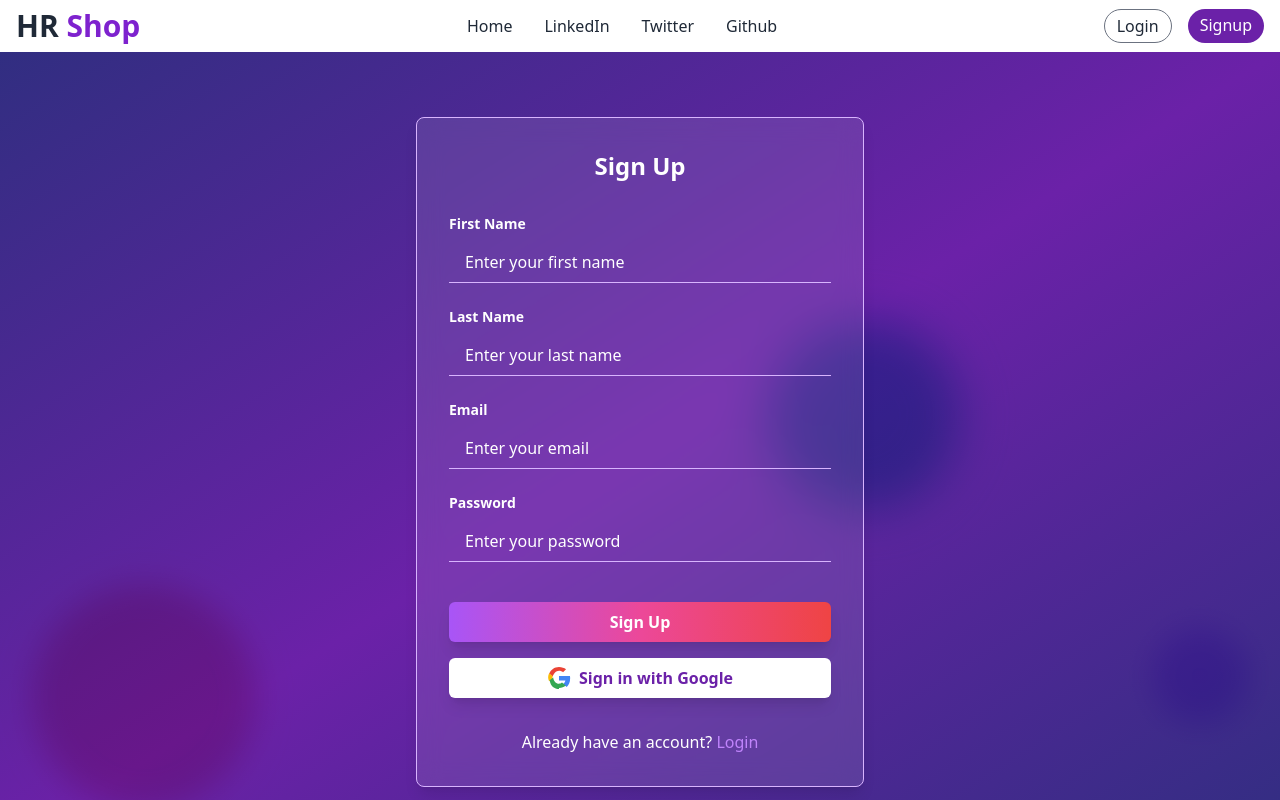
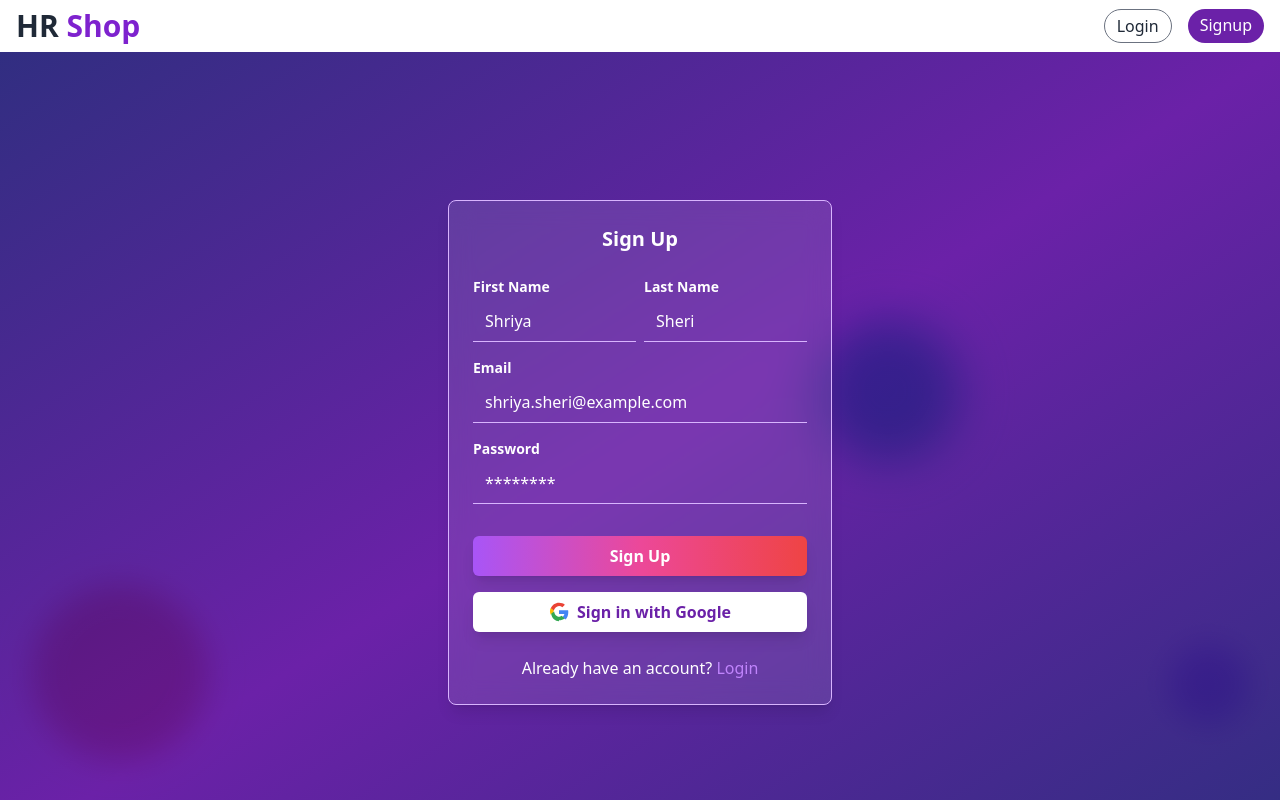
Before and after one commit to Ajay-33/HR-Client, a React (Create React App) app: page /signup in a window 1280 px wide. Shown: the top 800 px of the page. Built offline with nearby package versions, Linux system fonts and the light colour scheme.

Commit message:
Generated link from sentence using key words extracted from openAI

```diff
--- a/src/App.js
+++ b/src/App.js
@@ -15,7 +15,7 @@ import Main from "./pages/Main";
 
 function App() {
   return (
-    <div>
+    <div className="overflow-x-hidden">
       <Router>
         <Navbar />
         <Routes>
--- a/src/components/HeroSection.js
+++ b/src/components/HeroSection.js
@@ -24,7 +24,7 @@ const HeroSection = () => {
         Harness our AI search engine to meet your talent needs efficiently and at scale.
         </p>
         <div className="flex justify-center md:justify-start space-x-4">
-          <button className="bg-gradient-to-r from-cyan-500 to-blue-600 text-white py-3 px-8 rounded-full shadow-lg hover:from-cyan-400 hover:to-blue-500 transition duration-300 transform hover:scale-105">
+          <button className="bg-gradient-to-r from-purple-500 via-pink-500 to-red-500 hover:from-pink-500 hover:to-purple-500 transition-all duration-300 transform hover:scale-105 text-white py-3 px-8 rounded-full shadow-lg ">
             Start Free Trial
           </button>
           <button className="bg-transparent text-white border border-white py-3 px-8 rounded-full hover:bg-white hover:text-indigo-900 transition duration-300 transform hover:scale-105">
--- a/src/components/Login.js
+++ b/src/components/Login.js
@@ -4,6 +4,7 @@ import { useNavigate, Link } from "react-router-dom";
 function Login() {
   const [credentials, setCredentials] = useState({ email: "", password: "" });
   const navigate = useNavigate();
+
   useEffect(() => {
     const token = localStorage.getItem("token");
     if (token) {
@@ -11,13 +12,14 @@ function Login() {
     }
     // eslint-disable-next-line react-hooks/exhaustive-deps
   }, []);
+
   const onChange = (e) => {
     setCredentials({ ...credentials, [e.target.name]: e.target.value });
   };
+
   const handleSubmission = async (e) => {
     e.preventDefault();
     try {
-      console.log(process.env.REACT_APP_HOST);
       const response = await fetch(
         `${process.env.REACT_APP_HOST}/api/v1/auth/login`,
         {
@@ -46,24 +48,25 @@ function Login() {
       console.log(error);
     }
   };
+
   return (
     <div className="flex items-center justify-center min-h-screen bg-gradient-to-br from-indigo-900 via-purple-800 to-indigo-900 relative overflow-hidden">
       {/* Background Blurred Circles */}
       <div className="absolute inset-0 overflow-hidden">
-        <div className="absolute top-1/3 right-1/4 w-48 h-48 bg-teal-400 rounded-full opacity-60 mix-blend-multiply animate-pulse blur-xl"></div>
-        <div className="absolute bottom-32 right-8 w-24 h-24 bg-purple-500 rounded-full opacity-40 mix-blend-multiply animate-pulse blur-lg"></div>
-        <div className="absolute top-2/3 left-8 w-56 h-56 bg-pink-500 rounded-full opacity-40 mix-blend-multiply animate-pulse blur-lg"></div>
+        <div className="absolute top-1/3 right-1/4 w-36 h-36 bg-teal-400 rounded-full opacity-60 mix-blend-multiply animate-pulse blur-xl"></div>
+        <div className="absolute bottom-32 right-8 w-20 h-20 bg-purple-500 rounded-full opacity-40 mix-blend-multiply animate-pulse blur-lg"></div>
+        <div className="absolute top-2/3 left-8 w-44 h-44 bg-pink-500 rounded-full opacity-40 mix-blend-multiply animate-pulse blur-lg"></div>
       </div>
 
       {/* Translucent Form */}
-      <div className="relative w-full max-w-md p-8 mx-4 bg-white bg-opacity-10 backdrop-blur-md rounded-lg shadow-lg border border-purple-300">
-        <h2 className="text-2xl font-bold text-center text-white mb-8">
+      <div className="relative w-full max-w-sm p-6 mx-4 bg-white bg-opacity-10 backdrop-blur-md rounded-lg shadow-lg border border-purple-300">
+        <h2 className="text-xl font-bold text-center text-white mb-6">
           Login
         </h2>
         <form onSubmit={handleSubmission}>
-          <div className="mb-6">
+          <div className="mb-4">
             <label
-              className="block text-white text-sm font-semibold mb-2"
+              className="block text-white text-sm font-semibold mb-1"
               htmlFor="email"
             >
               Email
@@ -72,15 +75,15 @@ function Login() {
               type="email"
               id="email"
               name="email"
-              className="w-full px-4 py-2 text-white bg-transparent border-b border-purple-300 placeholder-white focus:outline-none focus:border-purple-500"
-              placeholder="Enter your email"
+              className="w-full px-3 py-2 text-white bg-transparent border-b border-purple-300 placeholder-white focus:outline-none focus:border-purple-500"
+              placeholder="shriya.sheri@example.com"
               required
               onChange={onChange}
             />
           </div>
-          <div className="mb-6">
+          <div className="mb-4">
             <label
-              className="block text-white text-sm font-semibold mb-2"
+              className="block text-white text-sm font-semibold mb-1"
               htmlFor="password"
             >
               Password
@@ -89,8 +92,8 @@ function Login() {
               type="password"
               id="password"
               name="password"
-              className="w-full px-4 py-2 text-white bg-transparent border-b border-purple-300 placeholder-white focus:outline-none focus:border-purple-500"
-              placeholder="Enter your password"
+              className="w-full px-3 py-2 text-white bg-transparent border-b border-purple-300 placeholder-white focus:outline-none focus:border-purple-500"
+              placeholder="********"
               required
               onChange={onChange}
             />
@@ -108,7 +111,7 @@ function Login() {
             className="w-full px-4 py-2 mt-4 text-purple-800 font-semibold rounded-md shadow-lg focus:outline-none bg-white hover:bg-gray-100 transition-all duration-300 transform hover:scale-105 flex items-center justify-center space-x-2"
           >
             <svg
-              className="w-6 h-6"
+              className="w-5 h-5"
               xmlns="http://www.w3.org/2000/svg"
               viewBox="0 0 48 48"
             >
@@ -134,7 +137,7 @@ function Login() {
           </button>
         </form>
         {/* Don't have an account? */}
-        <div className="mt-8 text-center">
+        <div className="mt-6 text-center">
           <p className="text-white">
             Don't have an account?{" "}
             <Link
--- a/src/components/Navbar.js
+++ b/src/components/Navbar.js
@@ -5,18 +5,19 @@ const Navbar = () => {
   const navigate=useNavigate();
   const handleLogout=()=>{
     localStorage.removeItem("token");
+    localStorage.removeItem("userName")
     navigate("/")
   }
   return (
     <header className="bg-white shadow-md">
-      <div className="container mx-auto flex justify-between items-center py-2 px-4">
+      <div className="container cursor-pointer mx-auto flex justify-between items-center py-2 px-4">
         {/* Left side: Logo or Brand Name */}
-        <div className="text-3xl font-bold text-gray-800">
+        <div onClick={()=>navigate("/")} className="text-3xl font-bold text-gray-800">
           HR <span className="text-purple-700">Shop</span>
         </div>
 
         {/* Center: Navigation Links */}
-        <nav className="hidden md:flex space-x-8">
+        {/* <nav className="hidden md:flex space-x-8">
           <Link
             to="/"
             className="text-gray-800 hover:text-purple-700 transition duration-300"
@@ -41,7 +42,7 @@ const Navbar = () => {
           >
             Github
           </Link>
-        </nav>
+        </nav> */}
 
         {!localStorage.getItem("token")?(<div className="flex space-x-4">
           <Link
--- a/src/components/SearchModal.js
+++ b/src/components/SearchModal.js
@@ -30,7 +30,7 @@ const SearchModal = ({ isOpen, onClose, query, onCopy, onSave, onOpen }) => {
             Save Search
           </button>
           <button
-            onClick={onOpen}
+            onClick={()=>onOpen(query)}
             className="bg-green-500 text-white p-2 rounded-lg hover:bg-green-600"
           >
             Open in Google
--- a/src/components/Signup.js
+++ b/src/components/Signup.js
@@ -9,6 +9,7 @@ function SignUp() {
     password: "",
   });
   const navigate = useNavigate();
+
   useEffect(() => {
     const token = localStorage.getItem("token");
     if (token) {
@@ -54,7 +55,7 @@ function SignUp() {
       if (json.success) {
         localStorage.setItem("userName", json.user.firstName);
         localStorage.setItem("token", json.token);
-        console.log("Succes");
+        console.log("Success");
         navigate("/main");
       }
     } catch (error) {
@@ -70,20 +71,21 @@ function SignUp() {
     <div className="flex items-center justify-center min-h-screen bg-gradient-to-br from-indigo-900 via-purple-800 to-indigo-900 relative overflow-hidden">
       {/* Background Blurred Circles */}
       <div className="absolute inset-0 overflow-hidden">
-        <div className="absolute top-1/3 right-1/4 w-48 h-48 bg-teal-400 rounded-full opacity-60 mix-blend-multiply animate-pulse blur-xl"></div>
-        <div className="absolute bottom-32 right-8 w-24 h-24 bg-purple-500 rounded-full opacity-40 mix-blend-multiply animate-pulse blur-lg"></div>
-        <div className="absolute top-2/3 left-8 w-56 h-56 bg-pink-500 rounded-full opacity-40 mix-blend-multiply animate-pulse blur-lg"></div>
+        <div className="absolute top-1/3 right-1/4 w-36 h-36 bg-teal-400 rounded-full opacity-60 mix-blend-multiply animate-pulse blur-xl"></div>
+        <div className="absolute bottom-32 right-8 w-20 h-20 bg-purple-500 rounded-full opacity-40 mix-blend-multiply animate-pulse blur-lg"></div>
+        <div className="absolute top-2/3 left-8 w-44 h-44 bg-pink-500 rounded-full opacity-40 mix-blend-multiply animate-pulse blur-lg"></div>
       </div>
 
       {/* Translucent Form */}
-      <div className="relative w-full max-w-md p-8 mx-4 bg-white bg-opacity-10 backdrop-blur-md rounded-lg shadow-lg border border-purple-300">
-        <h2 className="text-2xl font-bold text-center text-white mb-8">
+      <div className="relative w-full max-w-sm p-6 mx-4 bg-white bg-opacity-10 backdrop-blur-md rounded-lg shadow-lg border border-purple-300">
+        <h2 className="text-xl font-bold text-center text-white mb-6">
           Sign Up
         </h2>
         <form onSubmit={handleSubmission}>
-          <div className="mb-6">
+          <div className="flex mb-4">
+            <div className="mr-2">
               <label
-              className="block text-white text-sm font-semibold mb-2"
+                className="block text-white text-sm font-semibold mb-1"
                 htmlFor="fname"
               >
                 First Name
@@ -92,15 +94,15 @@ function SignUp() {
                 type="text"
                 id="fname"
                 name="fname"
-              className="w-full px-4 py-2 text-white bg-transparent border-b border-purple-300 placeholder-white focus:outline-none focus:border-purple-500"
-              placeholder="Enter your first name"
+                className="w-full px-3 py-2 text-white bg-transparent border-b border-purple-300 placeholder-white focus:outline-none focus:border-purple-500"
+                placeholder="Shriya"
                 required
                 onChange={onChange}
               />
             </div>
-          <div className="mb-6">
+            <div>
               <label
-              className="block text-white text-sm font-semibold mb-2"
+                className="block text-white text-sm font-semibold mb-1"
                 htmlFor="lname"
               >
                 Last Name
@@ -109,15 +111,17 @@ function SignUp() {
                 type="text"
                 id="lname"
                 name="lname"
-              className="w-full px-4 py-2 text-white bg-transparent border-b border-purple-300 placeholder-white focus:outline-none focus:border-purple-500"
-              placeholder="Enter your last name"
+                className="w-full px-3 py-2 text-white bg-transparent border-b border-purple-300 placeholder-white focus:outline-none focus:border-purple-500"
+                placeholder="Sheri"
                 required
                 onChange={onChange}
               />
             </div>
-          <div className="mb-6">
+          </div>
+
+          <div className="mb-4">
             <label
-              className="block text-white text-sm font-semibold mb-2"
+              className="block text-white text-sm font-semibold mb-1"
               htmlFor="email"
             >
               Email
@@ -126,15 +130,15 @@ function SignUp() {
               type="email"
               id="email"
               name="email"
-              className="w-full px-4 py-2 text-white bg-transparent border-b border-purple-300 placeholder-white focus:outline-none focus:border-purple-500"
-              placeholder="Enter your email"
+              className="w-full px-3 py-2 text-white bg-transparent border-b border-purple-300 placeholder-white focus:outline-none focus:border-purple-500"
+              placeholder="shriya.sheri@example.com"
               required
               onChange={onChange}
             />
           </div>
-          <div className="mb-6">
+          <div className="mb-4">
             <label
-              className="block text-white text-sm font-semibold mb-2"
+              className="block text-white text-sm font-semibold mb-1"
               htmlFor="password"
             >
               Password
@@ -143,8 +147,8 @@ function SignUp() {
               type="password"
               id="password"
               name="password"
-              className="w-full px-4 py-2 text-white bg-transparent border-b border-purple-300 placeholder-white focus:outline-none focus:border-purple-500"
-              placeholder="Enter your password"
+              className="w-full px-3 py-2 text-white bg-transparent border-b border-purple-300 placeholder-white focus:outline-none focus:border-purple-500"
+              placeholder="********"
               onChange={onChange}
               required
             />
@@ -162,7 +166,7 @@ function SignUp() {
             className="w-full px-4 py-2 mt-4 text-purple-800 font-semibold rounded-md shadow-lg focus:outline-none bg-white hover:bg-gray-100 transition-all duration-300 transform hover:scale-105 flex items-center justify-center space-x-2"
           >
             <svg
-              className="w-6 h-6"
+              className="w-5 h-5"
               xmlns="http://www.w3.org/2000/svg"
               viewBox="0 0 48 48"
             >
@@ -188,7 +192,7 @@ function SignUp() {
           </button>
         </form>
         {/* Already have an account? */}
-        <div className="mt-8 text-center">
+        <div className="mt-6 text-center">
           <p className="text-white">
             Already have an account?{" "}
             <Link
```
Also changed, not shown: src/components/GPT.js (deleted, +0 -56 lines), src/components/KeywordExtract.js.js (added, +126 -0 lines), src/components/LinkedIn.js (+10 -7 lines). Lines whose indentation alone changed are shown as unchanged.
